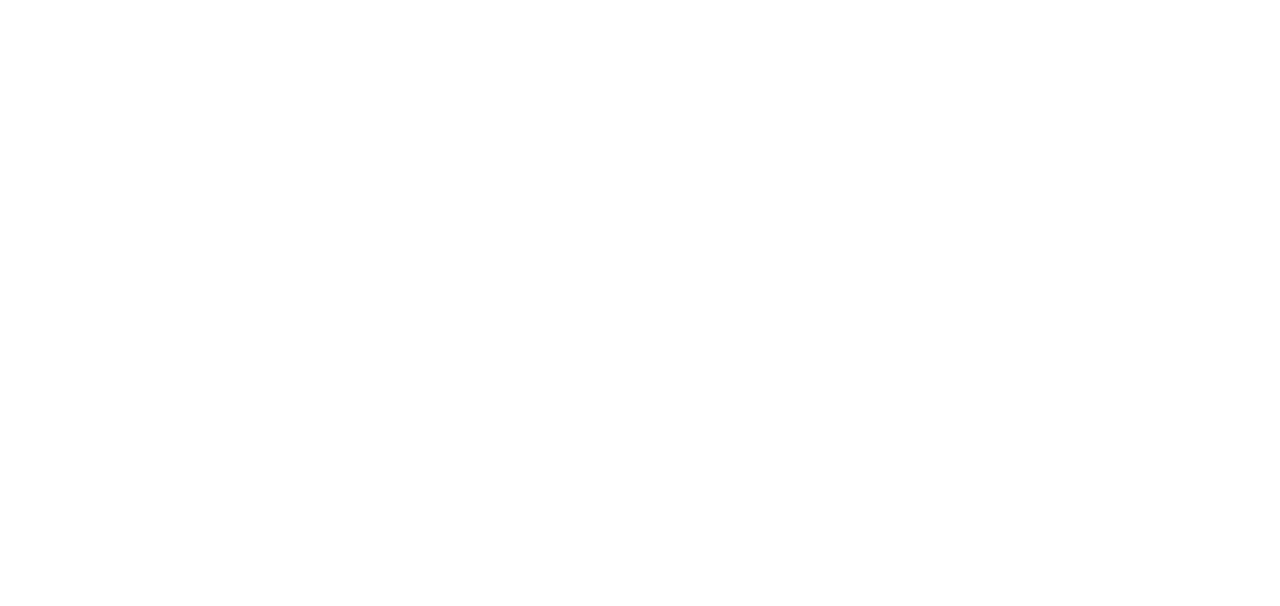
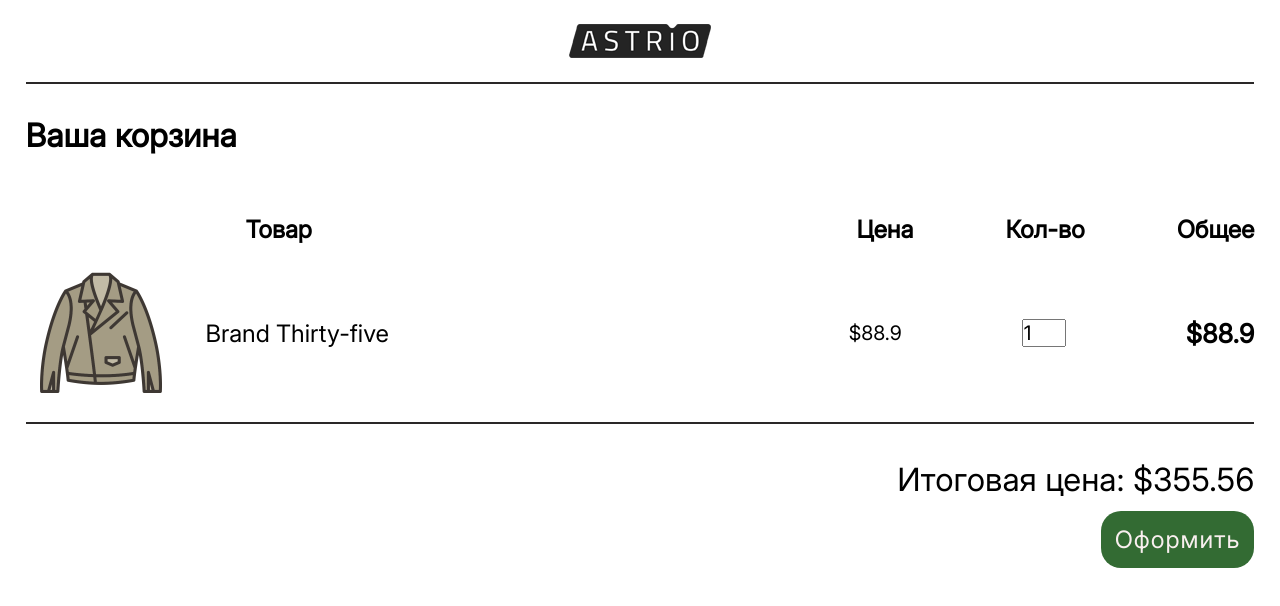
Before and after one commit to kirilloid173/Astrio, a Nuxt app: page /cart in a window 1280 px wide. Before the commit this address had no page. Shown: the top 606 px of the page. Built offline with nearby package versions, Linux system fonts and the light colour scheme.

Commit message:
1.3-cart_page_ready

```diff
--- /dev/null
+++ b/app/components/cart/Cart.vue
@@ -0,0 +1,154 @@
+<template>
+    <h1 class="cart-title">Ваша корзина</h1>
+    <div class="cart-subtitle">
+        <div class="subtitle__left-block">
+            <p>Товар</p>
+        </div>
+        <div class="subtitle__right-block">
+            <p>Цена</p>
+            <p>Кол-во</p>
+            <p>Общее</p>
+        </div>
+    </div>
+    <div class="cart">
+        <div class="cart__item">
+            <div class="item-block-left">
+                <img
+                    class="item-block-left__image"
+                    src="/images/1.png"
+                    alt="product-logo"
+                />
+                <p class="item-block-left__title">Brand Thirty-five</p>
+            </div>
+            <div class="item-block-right">
+                <p class="item-block-right__price">$88.9</p>
+                <input
+                    class="item-block-right__quantity"
+                    type="number"
+                    min="1"
+                    step="1"
+                    value="1"
+                />
+                <p class="item-block-right__total-price">$88.9</p>
+            </div>
+        </div>
+    </div>
+    <div class="subtotal">
+        <p class="subtotal__price">Итоговая цена: <span>$355.56</span></p>
+        <button class="subtotal__button-checkout">Оформить</button>
+    </div>
+</template>
+<style scoped lang="css">
+.cart-title {
+    font-size: 32px;
+    font-weight: 600;
+    margin-bottom: 60px;
+}
+
+.cart-subtitle {
+    display: flex;
+    flex-direction: row;
+    justify-content: space-between;
+    font-size: 24px;
+    font-weight: 600;
+}
+
+.subtitle__right-block {
+    display: flex;
+    flex-direction: row;
+    align-items: center;
+    justify-content: center;
+    gap: 92px;
+}
+
+.subtitle__left-block {
+    margin-left: 220px;
+}
+
+.cart {
+    display: flex;
+    flex-direction: column;
+    align-items: center;
+}
+
+.cart__item {
+    display: flex;
+    flex-direction: row;
+    align-items: center;
+    padding: 14px 0;
+    border-bottom: 2px solid rgb(42, 40, 40);
+    width: 100%;
+    justify-content: space-between;
+}
+
+.item-block-left {
+    display: flex;
+    flex-direction: row;
+    align-items: center;
+}
+
+.item-block-left__title {
+    font-size: 24px;
+    font-weight: 400;
+    margin-left: 30px;
+}
+
+.item-block-right {
+    display: flex;
+    flex-direction: row;
+    align-items: center;
+    gap: 120px;
+}
+
+.item-block-right__price {
+    font-size: 20px;
+    font-weight: 500;
+}
+
+.item-block-right__quantity {
+    width: 40px;
+    font-size: 20px;
+}
+
+.item-block-right__total-price {
+    font-size: 26px;
+    font-weight: 600;
+}
+
+.item-block-left__image {
+    width: 150px;
+    height: auto;
+}
+
+.subtotal {
+    display: flex;
+    flex-direction: column;
+    align-items: flex-end;
+    width: 100%;
+    margin-top: 36px;
+}
+
+.subtotal__price {
+    font-size: 32px;
+    margin-bottom: 12px;
+}
+
+.subtotal__price span {
+    font-weight: 500;
+}
+
+.subtotal__button-checkout {
+    background-color: rgb(51, 107, 51);
+    border-radius: 20px;
+    border: none;
+    color: rgb(249, 239, 239);
+    padding: 14px;
+    font-size: 24px;
+    letter-spacing: 1px;
+}
+
+.subtotal__button-checkout:hover {
+    cursor: pointer;
+    text-decoration: underline;
+}
+</style>
--- a/app/components/HeroSection/HeroSection.vue
+++ b/app/components/hero-section-cards/HeroSectionCards.vue
@@ -3,21 +3,25 @@ const cartCountStore = useCartCountStore();
 </script>
 
 <template>
-    <div class="hero-section">
+    <div class="hero-section-cards">
         <img src="/images/logo.png" alt="logo" />
-        <div class="hero-section__right-block">
-            <img
-                class="hero-section__cart"
-                src="/images/cart_logo.svg"
-                alt="cart"
-            />
-            <p class="hero-section__count-cart">{{ cartCountStore.count }}</p>
+        <div class="hero-section-cards__right-block">
+            <NuxtLink to="/cart">
+                <img
+                    class="hero-section-cards__cart"
+                    src="/images/cart_logo.svg"
+                    alt="cart"
+                />
+                <p class="hero-section-cards__count-cart">
+                    {{ cartCountStore.count }}
+                </p>
+            </NuxtLink>
         </div>
     </div>
 </template>
 
-<style>
-.hero-section {
+<style scoped lang="css">
+.hero-section-cards {
     display: flex;
     flex-direction: row;
     align-items: center;
@@ -27,12 +31,12 @@ const cartCountStore = useCartCountStore();
     margin-bottom: 25px;
 }
 
-.hero-section__right-block {
+.hero-section-cards__right-block {
     position: relative;
     padding: 8px;
 }
 
-.hero-section__count-cart {
+.hero-section-cards__count-cart {
     position: absolute;
     background-color: rgb(62, 60, 60);
     color: white;
@@ -42,7 +46,7 @@ const cartCountStore = useCartCountStore();
     top: 6px;
 }
 
-.hero-section__cart {
+.hero-section-cards__cart {
     width: 60px;
     height: 60px;
 }
--- /dev/null
+++ b/app/components/hero-section-cart/HeroSectionCart.vue
@@ -0,0 +1,19 @@
+<template>
+    <div class="hero-section-cart">
+        <img src="/images/logo.png" alt="" />
+    </div>
+</template>
+
+<style scoped lang="css">
+.hero-section-cart {
+    width: 100%;
+    display: flex;
+    flex-direction: row;
+    align-items: center;
+    justify-content: center;
+    margin-top: 24px;
+    padding-bottom: 24px;
+    border-bottom: 2px solid rgb(42, 40, 40);
+    margin-bottom: 32px;
+}
+</style>
--- /dev/null
+++ b/app/pages/cart.vue
@@ -0,0 +1,9 @@
+<script setup lang="ts">
+import HeroSectionCart from '~/components/hero-section-cart/HeroSectionCart.vue';
+import Cart from '~/components/cart/Cart.vue';
+</script>
+
+<template>
+    <HeroSectionCart />
+    <Cart />
+</template>
--- a/app/pages/index.vue
+++ b/app/pages/index.vue
@@ -1,9 +1,9 @@
 <script setup lang="ts">
 import Catalog from '~/components/catalog/Catalog.vue';
-import HeroSection from '~/components/herosection/HeroSection.vue';
+import HeroSectionCards from '~/components/hero-section-cards/HeroSectionCards.vue';
 </script>
 
 <template>
-    <HeroSection />
+    <HeroSectionCards />
     <Catalog />
 </template>
```
